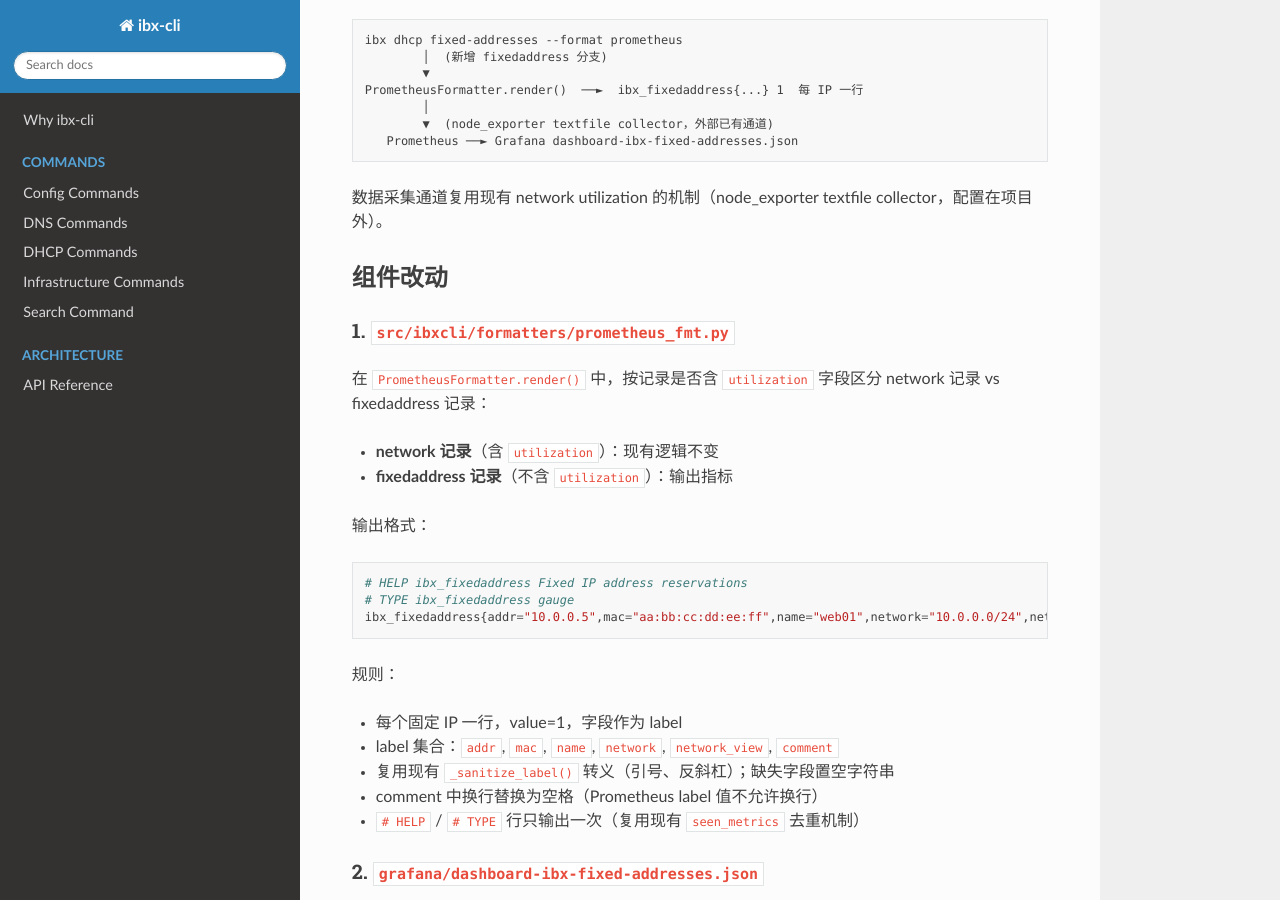
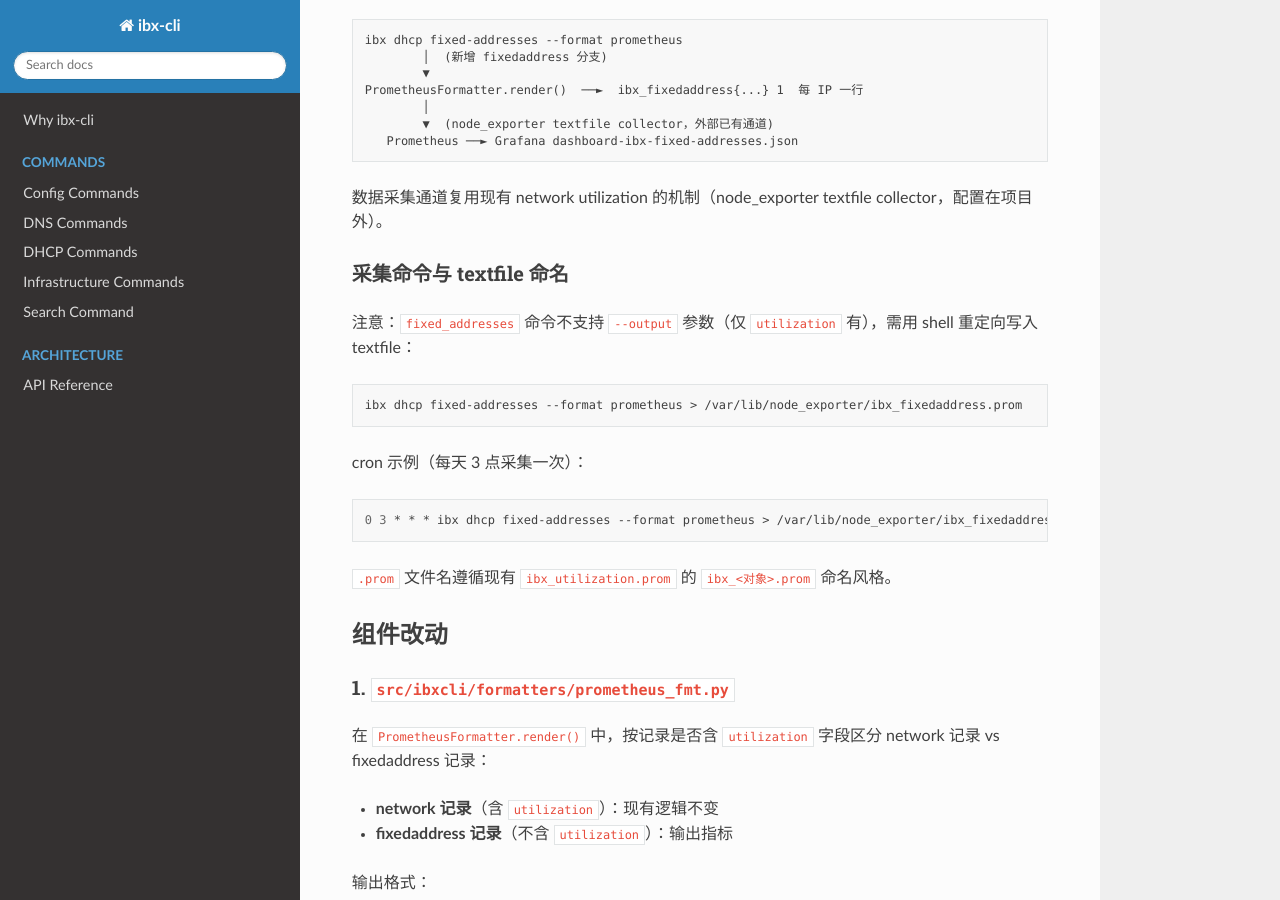
Before and after one commit to dafoyiming1981/ibx-cli, a Sphinx documentation site: the page built from docs/superpowers/specs/2026-08-07-fixed-address-dashboard-design.md, in a window 1280 px wide and 900 px high, scrolled down 689 px. Built offline with Sphinx 7.4.7 and the Read the Docs theme 3.1.0, drawn with Linux system fonts in a browser that asks for light colours.

Commit message:
docs: add fixed-address textfile collection command and naming

````diff
--- a/docs/superpowers/specs/2026-08-07-fixed-address-dashboard-design.md
+++ b/docs/superpowers/specs/2026-08-07-fixed-address-dashboard-design.md
@@ -29,6 +29,22 @@ PrometheusFormatter.render()  ──►  ibx_fixedaddress{...} 1  每 IP 一行
 ```
 
 数据采集通道复用现有 network utilization 的机制（node_exporter textfile collector，配置在项目外）。
+
+### 采集命令与 textfile 命名
+
+注意：`fixed_addresses` 命令不支持 `--output` 参数（仅 `utilization` 有），需用 shell 重定向写入 textfile：
+
+```bash
+ibx dhcp fixed-addresses --format prometheus > /var/lib/node_exporter/ibx_fixedaddress.prom
+```
+
+cron 示例（每天 3 点采集一次）：
+
+```bash
+0 3 * * * ibx dhcp fixed-addresses --format prometheus > /var/lib/node_exporter/ibx_fixedaddress.prom
+```
+
+`.prom` 文件名遵循现有 `ibx_utilization.prom` 的 `ibx_<对象>.prom` 命名风格。
 
 ## 组件改动
 
````
